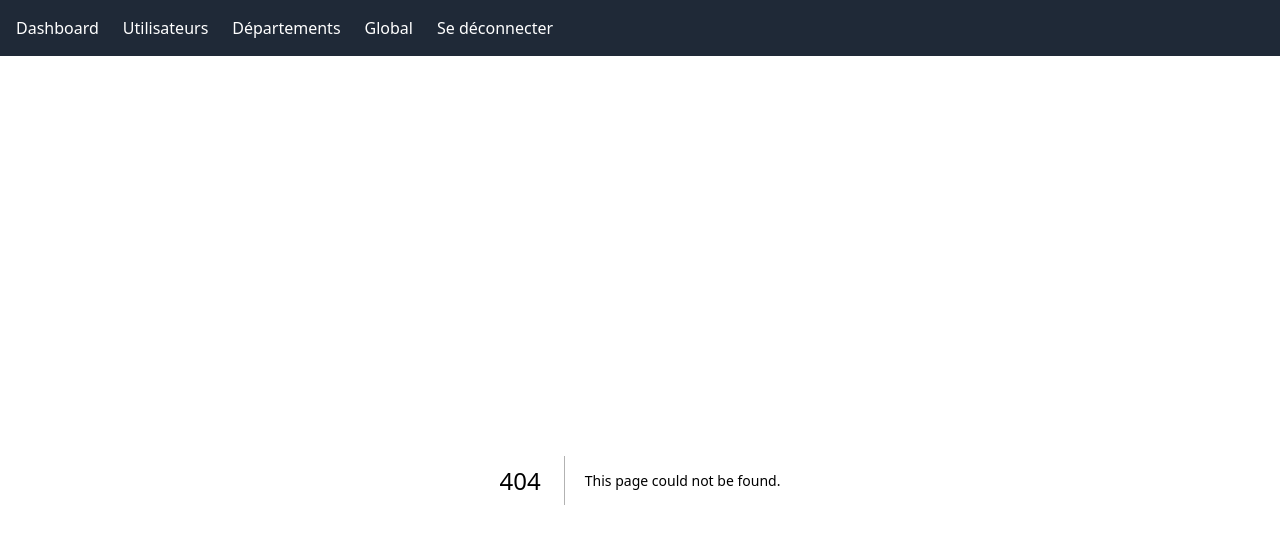
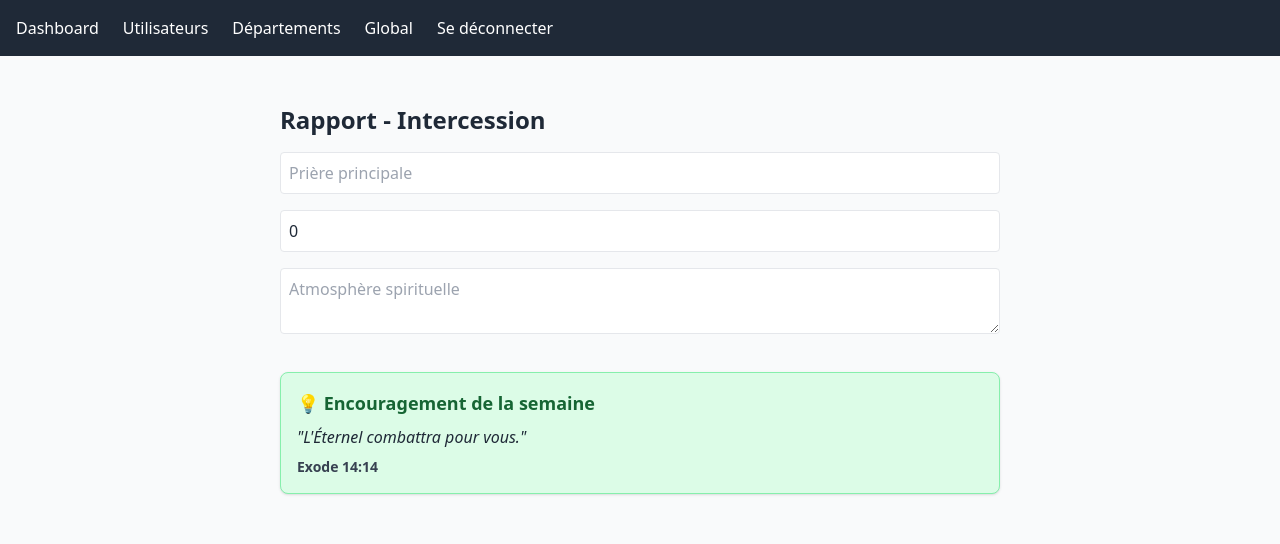
Before and after one commit to allanbavajee/CheminDeGarde, a Next.js app: page /admin/intercession in a window 1280 px wide. Before the commit this address had no page. Shown: the top 544 px of the page. Built offline with nearby package versions, Linux system fonts and the light colour scheme.

Commit message:
Create page.tsx

```diff
--- /dev/null
+++ b/app/admin/intercession/page.tsx
@@ -0,0 +1,69 @@
+/* app/admin/intercession/page.tsx */
+"use client";
+import React, { useState } from "react";
+import encouragements from "@/lib/encouragements";
+
+function getWeekNumber(date: Date) {
+  const firstDayOfYear = new Date(date.getFullYear(), 0, 1);
+  const pastDaysOfYear =
+    (date.getTime() - firstDayOfYear.getTime()) / 86400000;
+  return Math.ceil((pastDaysOfYear + firstDayOfYear.getDay() + 1) / 7);
+}
+
+export default function IntercessionPage() {
+  const [formData, setFormData] = useState({
+    prierePrincipale: "",
+    nombreParticipants: 0,
+    atmosphere: "",
+    autres: [],
+  });
+
+  const currentWeek = getWeekNumber(new Date());
+  const encouragement =
+    encouragements[currentWeek % encouragements.length];
+
+  return (
+    <div className="p-6 max-w-3xl mx-auto">
+      <h1 className="text-2xl font-bold mb-4">Rapport - Intercession</h1>
+
+      <div className="space-y-4">
+        <input
+          type="text"
+          placeholder="Prière principale"
+          className="border p-2 w-full rounded"
+          value={formData.prierePrincipale}
+          onChange={(e) =>
+            setFormData({ ...formData, prierePrincipale: e.target.value })
+          }
+        />
+        <input
+          type="number"
+          placeholder="Nombre de participants"
+          className="border p-2 w-full rounded"
+          value={formData.nombreParticipants}
+          onChange={(e) =>
+            setFormData({ ...formData, nombreParticipants: +e.target.value })
+          }
+        />
+        <textarea
+          placeholder="Atmosphère spirituelle"
+          className="border p-2 w-full rounded"
+          value={formData.atmosphere}
+          onChange={(e) =>
+            setFormData({ ...formData, atmosphere: e.target.value })
+          }
+        />
+      </div>
+
+      <div className="mt-8 p-4 bg-green-100 border border-green-300 rounded-lg shadow">
+        <h2 className="text-lg font-semibold text-green-800">
+          💡 Encouragement de la semaine
+        </h2>
+        <p className="mt-2 text-gray-800 italic">"{encouragement.message}"</p>
+        <p className="text-sm text-gray-700 mt-2">
+          <strong>{encouragement.verse}</strong>
+        </p>
+      </div>
+    </div>
+  );
+}
```
